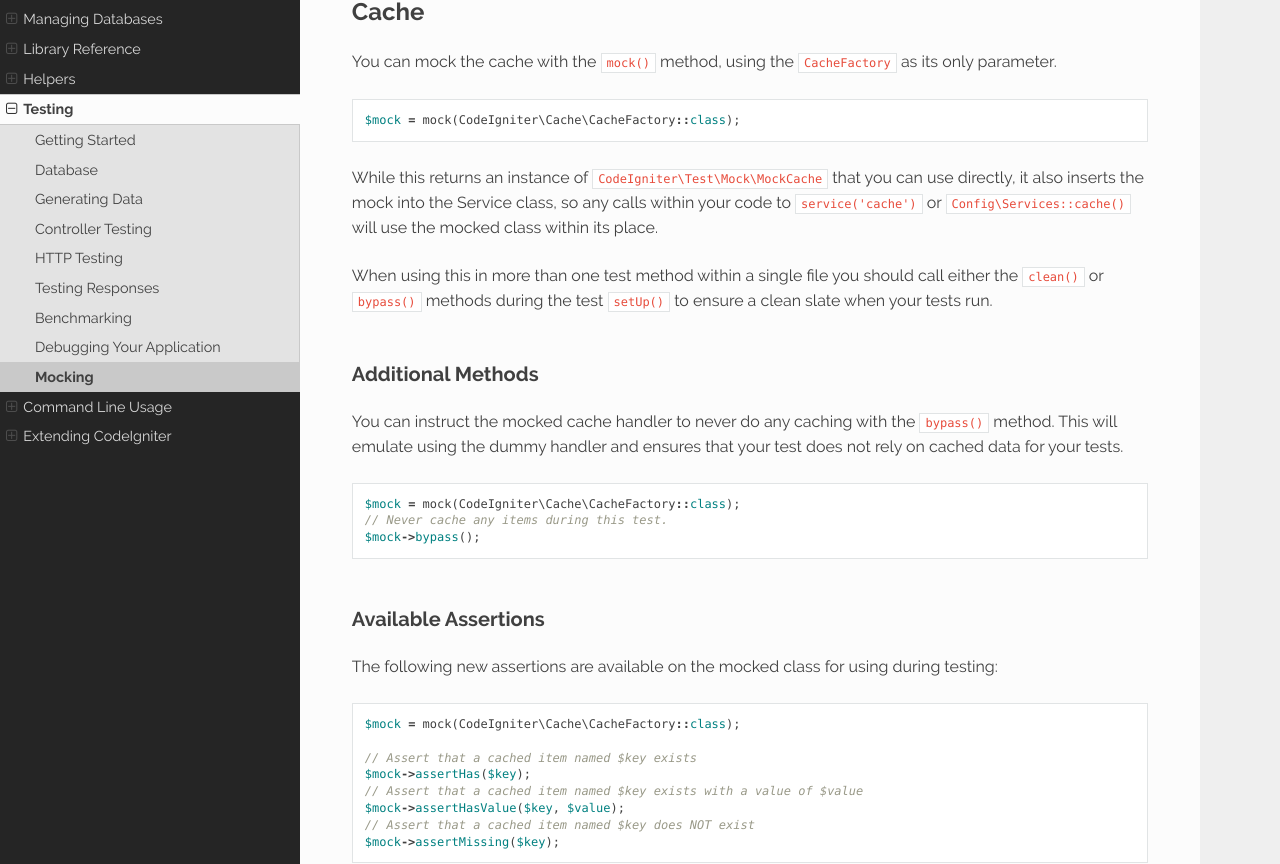
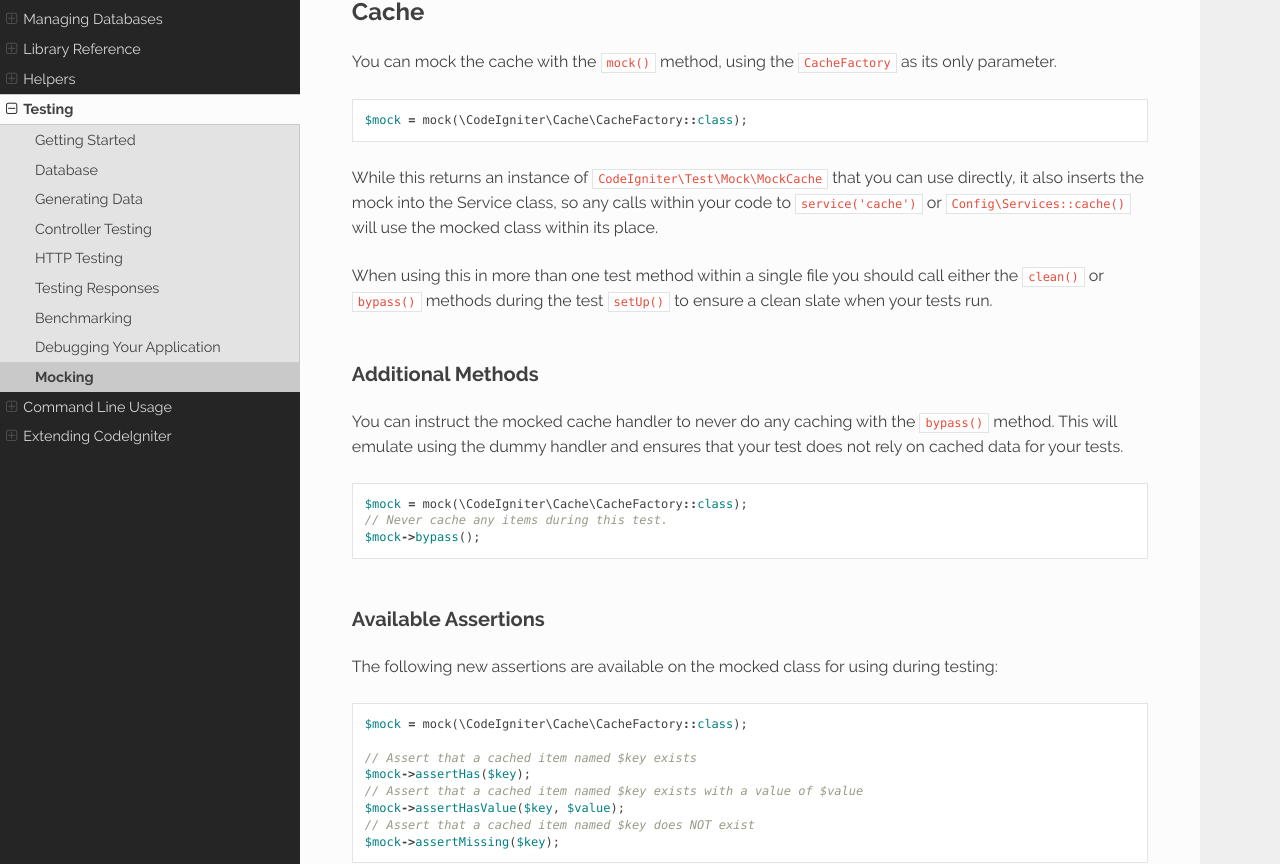
Before and after one commit to NEKOGET/ci4_user_guide_src, a Sphinx documentation site: the page built from source/testing/mocking.rst, in a window 1280 px wide and 1400 px high. Shown: the part 399-1263 px from the top of the window. Built offline with Sphinx 7.4.7 and the Read the Docs theme 2.0.0, drawn with Linux system fonts in a browser that asks for light colours.

Commit message:
docs: fix sample code

```diff
--- a/source/testing/mocking.rst
+++ b/source/testing/mocking.rst
@@ -17,7 +17,7 @@ Cache
 You can mock the cache with the ``mock()`` method, using the ``CacheFactory`` as its only parameter.
 ::
 
-    $mock = mock(CodeIgniter\Cache\CacheFactory::class);
+    $mock = mock(\CodeIgniter\Cache\CacheFactory::class);
 
 While this returns an instance of ``CodeIgniter\Test\Mock\MockCache`` that you can use directly, it also inserts the
 mock into the Service class, so any calls within your code to ``service('cache')`` or ``Config\Services::cache()`` will
@@ -33,7 +33,7 @@ You can instruct the mocked cache handler to never do any caching with the ``byp
 using the dummy handler and ensures that your test does not rely on cached data for your tests.
 ::
 
-    $mock = mock(CodeIgniter\Cache\CacheFactory::class);
+    $mock = mock(\CodeIgniter\Cache\CacheFactory::class);
     // Never cache any items during this test.
     $mock->bypass();
 
@@ -43,7 +43,7 @@ Available Assertions
 The following new assertions are available on the mocked class for using during testing:
 ::
 
-    $mock = mock(CodeIgniter\Cache\CacheFactory::class);
+    $mock = mock(\CodeIgniter\Cache\CacheFactory::class);
 
     // Assert that a cached item named $key exists
     $mock->assertHas($key);
```
